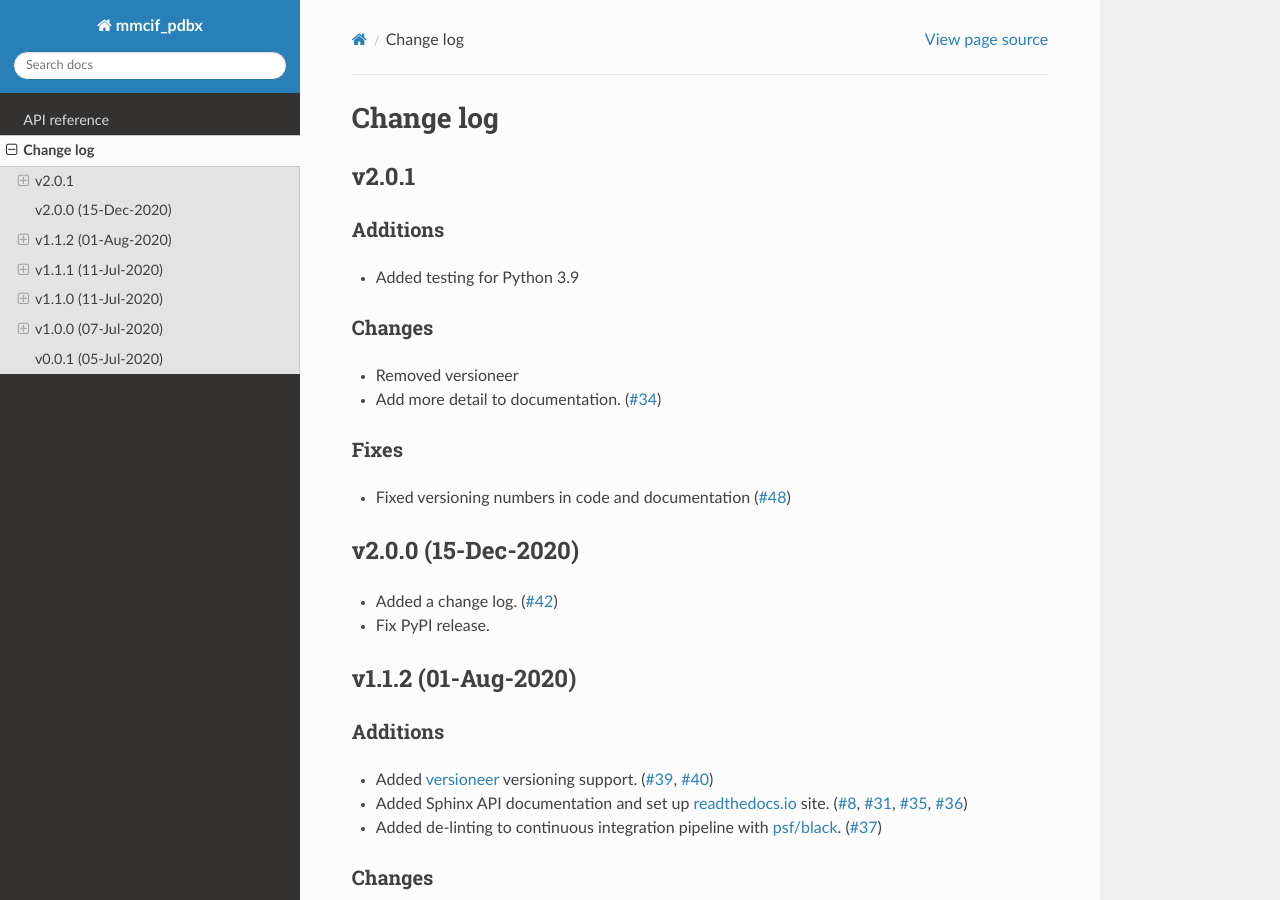
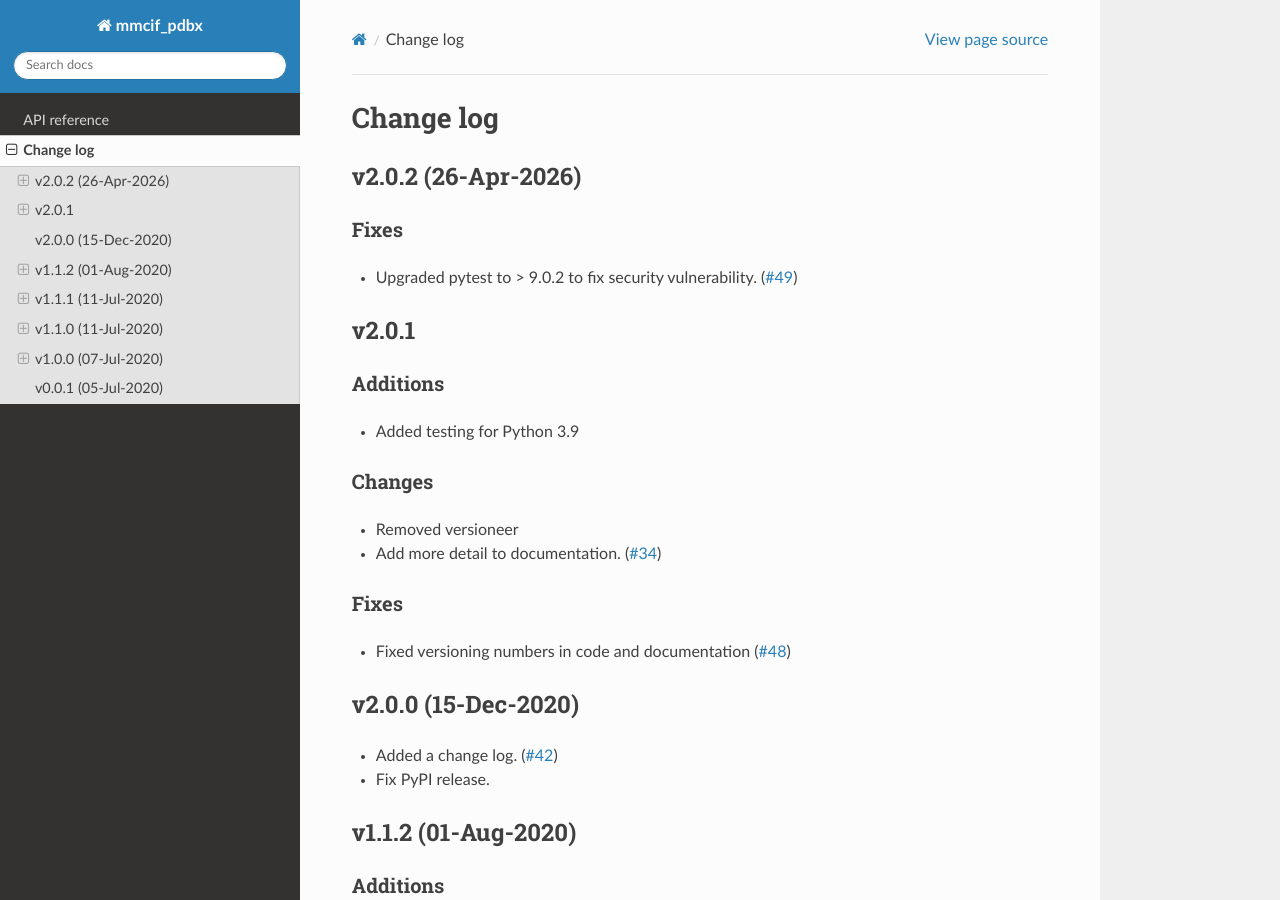
Before and after one commit to Electrostatics/mmcif_pdbx, a Sphinx documentation site: the page built from docs/changelog.rst, in a window 1280 px wide and 900 px high. Built offline with Sphinx 7.4.7 and the Read the Docs theme 3.1.0, drawn with Linux system fonts in a browser that asks for light colours.

Commit message:
Update changelog.

```diff
--- a/docs/changelog.rst
+++ b/docs/changelog.rst
@@ -3,6 +3,14 @@
 ==========
 Change log
 ==========
+
+v2.0.2 (26-Apr-2026)
+====================
+
+Fixes
+-----
+
+* Upgraded pytest to > 9.0.2 to fix security vulnerability. (`#49 <https://github.com/Electrostatics/mmcif_pdbx/issues/61>`_)
 
 v2.0.1
 ======
```
